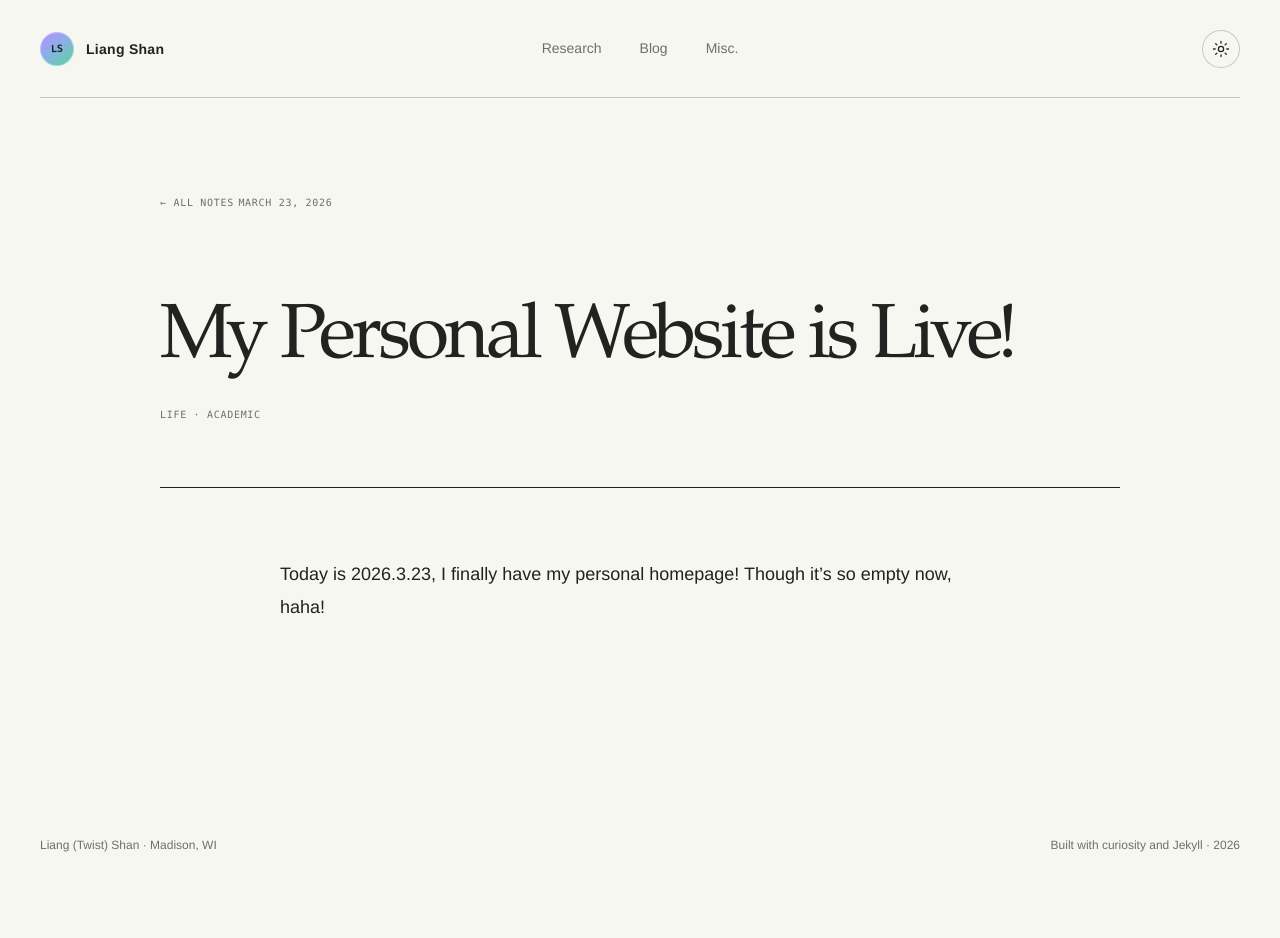
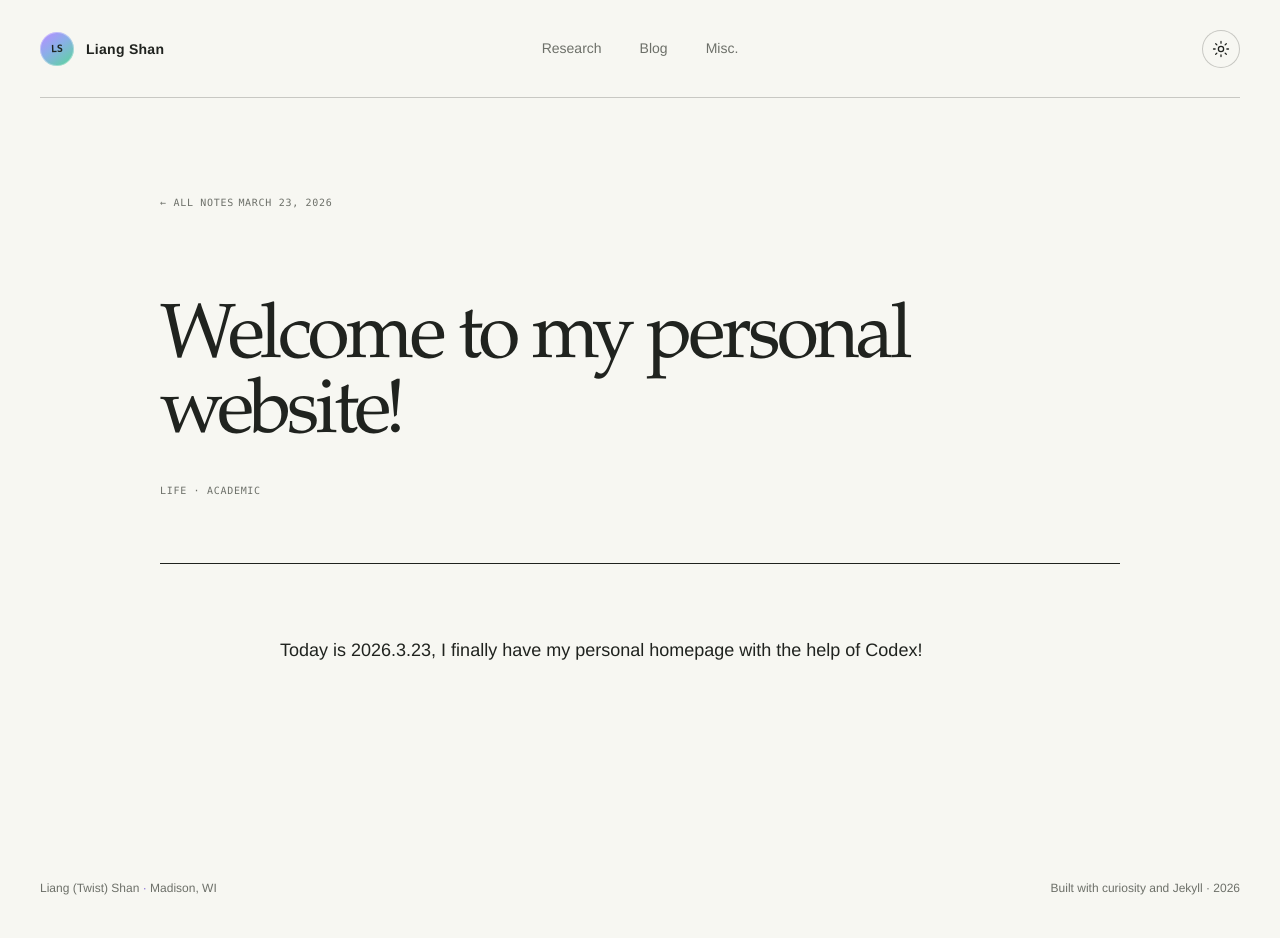
Before and after one commit to Twist-Shan/Twist-Shan.github.io, a Jekyll site: the page built from _posts/2026-03-23-my-new-website.md, in a window 1280 px wide. Built offline with Jekyll 4.4.1, drawn with Linux system fonts in a browser that asks for light colours; before the commit the page ends 900 px from its top, so only the background shows below that.

```diff
--- a/_posts/2026-03-23-my-new-website.md
+++ b/_posts/2026-03-23-my-new-website.md
@@ -1,5 +1,5 @@
 ---
-title: 'My Personal Website is Live!'
+title: 'Welcome to my personal website!'
 date: 2026-03-23
 permalink: /posts/2026/03/my-new-website/
 tags:
@@ -7,4 +7,4 @@
   - Academic
 ---
 
-Today is 2026.3.23, I finally have my personal homepage! Though it's so empty now, haha!
+Today is 2026.3.23, I finally have my personal homepage with the help of Codex!
```
Also changed, not shown: _pages/blog.md (+1 -1 lines).
